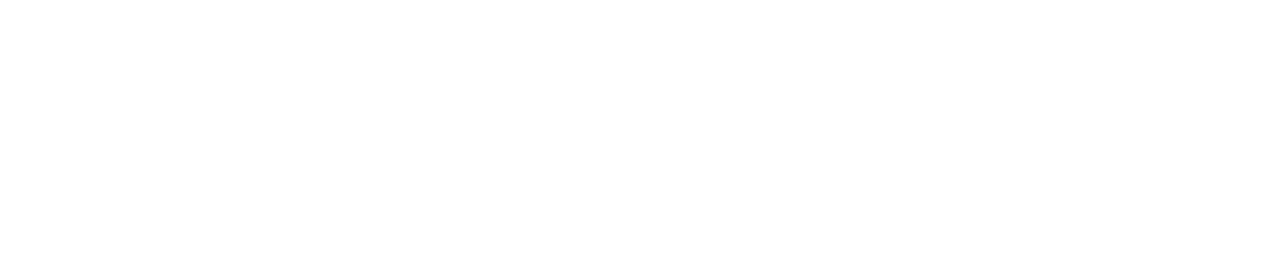
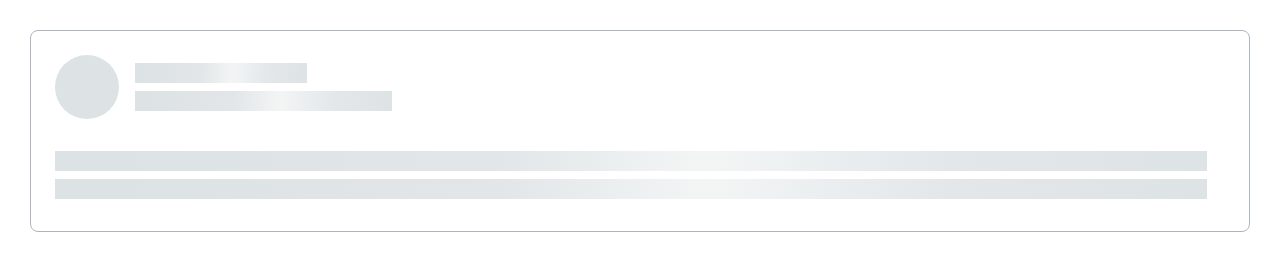
Before and after one commit to js-tasks-ru/htmlcss-20211021_barkadron, a website: page 04-lection2/02-skeleton/index.html in a window 1280 px wide. Drawn offline with nearby package versions, Linux system fonts and the light colour scheme.

Commit message:
add solution for lection-2 task-2 (skeleton)

```diff
--- a/04-lection2/02-skeleton/index.html
+++ b/04-lection2/02-skeleton/index.html
@@ -2,10 +2,26 @@
 <!-- Страница со скелетоном -->
 <html lang="ru">
     <head>
+        <link rel="stylesheet" href="https://cdn.jsdelivr.net/npm/normalize.css@8.0.1/normalize.css">
         <link rel="stylesheet" href="../../assets/css/main.css">
         <link rel="stylesheet" href="./skeleton.css">
+        <style>
+            body {
+                margin: 30px;
+            }
+        </style>
     </head>
     <body>
-
+        <div class="skeleton">
+            <div class="skeleton__avatar"></div>
+            <div class="skeleton__title">
+                <div class="skeleton__bar skeleton__bar--small"></div>
+                <div class="skeleton__bar skeleton__bar--medium"></div>
+            </div>
+            <div class="skeleton__content">
+                <div class="skeleton__bar"></div>
+                <div class="skeleton__bar"></div>
+            </div>
+        </div>
     </body>
 </html>
--- a/04-lection2/02-skeleton/skeleton.css
+++ b/04-lection2/02-skeleton/skeleton.css
@@ -0,0 +1,53 @@
+.skeleton {
+    --skeleton-grey-1: #E2E6E8;
+    --skeleton-grey-2: #F3F5F5;
+    --skeleton-grey-3: #E3E7EA;
+
+    background: var(--white);
+    border: 1px solid var(--grey-3);
+    box-sizing: border-box;
+    border-radius: 8px;
+
+    display: flex;
+    flex-wrap: wrap;
+
+    padding: 24px;
+    min-width: 170px; /* минимальный размер, при котором компонент ещё выглядит более-менее симпатично */
+}
+
+.skeleton__avatar {
+    background-color: var(--grey-2);
+    height: 64px;
+    width: 64px;
+    border-radius: 50%;
+}
+
+.skeleton__title {
+    flex-grow: 1;
+    margin: 0 0 0 16px;
+}
+
+.skeleton__content {
+    margin-top: 24px;
+    width: 100%;
+}
+
+.skeleton__bar {
+    background: linear-gradient(92.51deg, var(--grey-2) 6.44%, var(--skeleton-grey-1) 38.47%, var(--skeleton-grey-2) 56.48%, var(--skeleton-grey-3) 77.5%, var(--grey-2) 102.52%);
+    height: 20px;
+    margin: 8px 18px 0 0;
+}
+
+.skeleton__bar:last-child {
+    margin: 8px 18px 8px 0;
+}
+
+.skeleton__bar--small {
+    max-width: 172px;
+    width: 34.46%;
+}
+
+.skeleton__bar--medium {
+    max-width: 257px;
+    width: 51.49%;
+}
```
